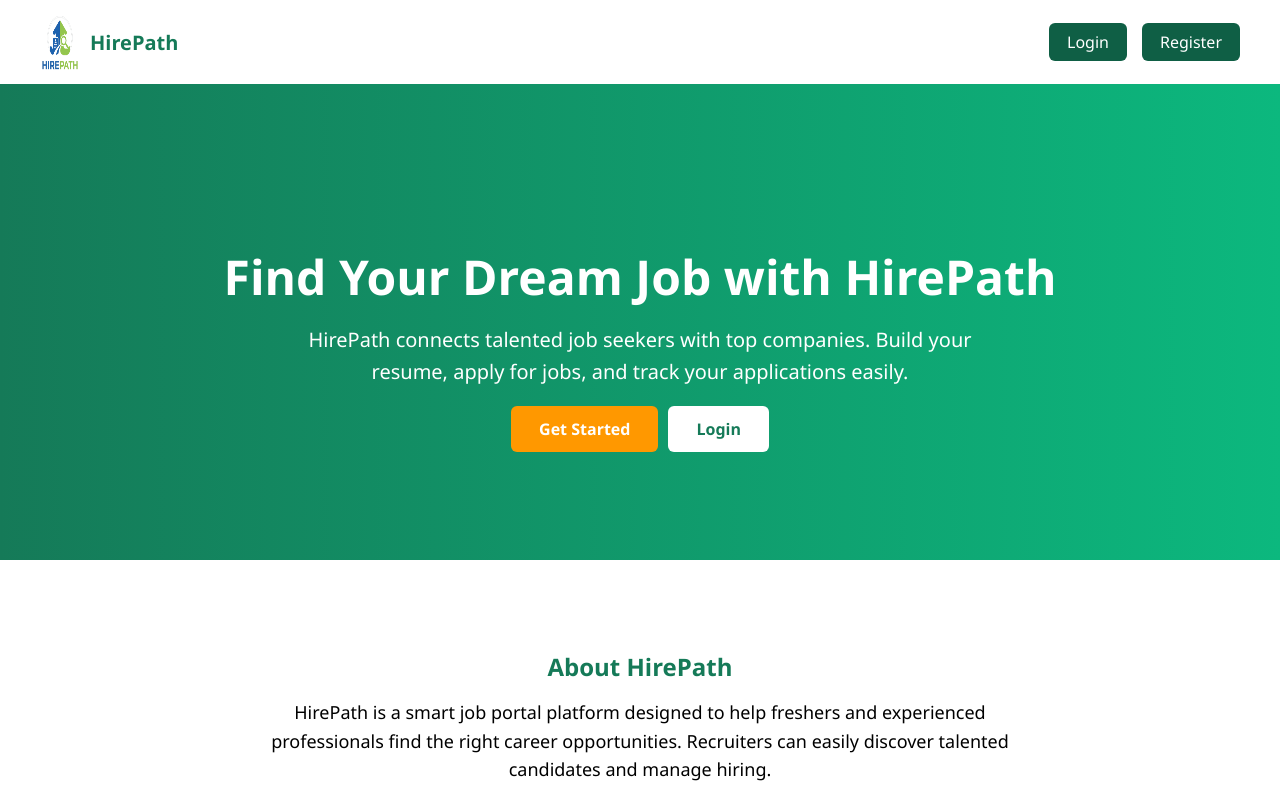
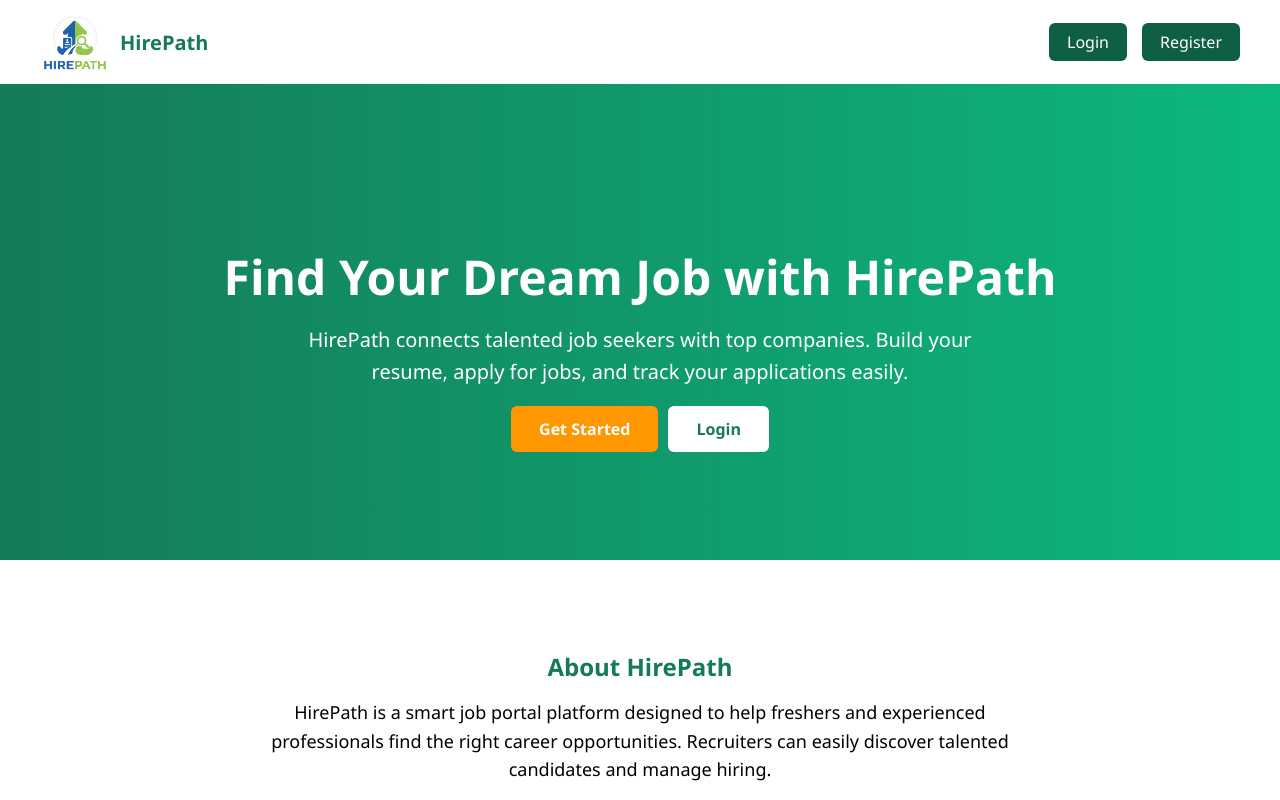
Before and after one commit to jeenathomas03/HirePath, a React (Create React App) app in the folder frontend/: page / in a window 1280 px wide. Shown: the top 800 px of the page. Built offline with nearby package versions, Linux system fonts and the light colour scheme.

Commit message:
new updates

```diff
--- a/frontend/src/components/Navbar.css
+++ b/frontend/src/components/Navbar.css
@@ -14,7 +14,8 @@
 }
 
 .logo-img {
-  width: 40px;
+  width: 70px;
+  height: 60px;
   margin-right: 10px;
 }
 
--- a/frontend/src/pages/Index.css
+++ b/frontend/src/pages/Index.css
@@ -214,7 +214,6 @@ body {
   background: #0cb87e;
 }
 
-/* Testimonials */
 .testimonials {
   padding: 70px 20px;
   text-align: center;
```
